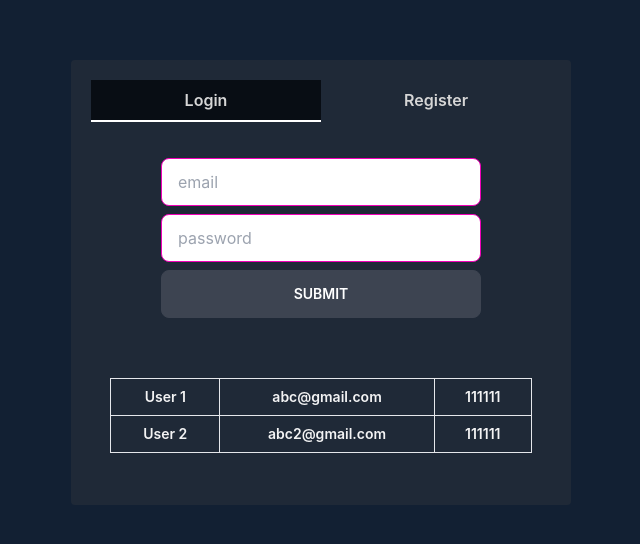
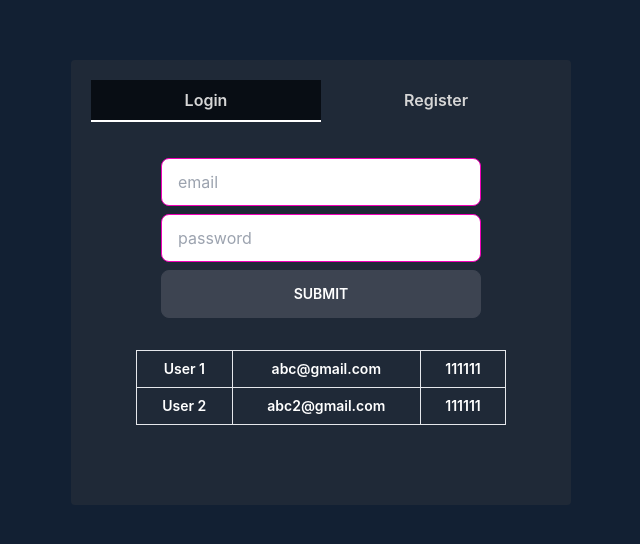
Before and after one commit to buariful/texto-frontend, a React (Create React App) app: page / in a window 1280 px wide. Shown: the part 118-662 px from the top of the page, without its empty margins (319-959 px from the left). Built offline with nearby package versions, Linux system fonts and the light colour scheme; no server answers.

Commit message:
login form info updated

```diff
--- a/src/components/home/LoginForm.jsx
+++ b/src/components/home/LoginForm.jsx
@@ -82,12 +82,11 @@ const LoginForm = ({ loginTab }) => {
         >
           Submit
         </button>
-      </form>
-      <div className="overflow-x-auto w-11/12 max-w-[500px] mx-auto my-8">
+        <div className="overflow-x-auto w-11/12 max-w-[500px] mx-auto my-8 text-white">
           <table className="min-w-full border text-center text-sm font-light ">
             <tbody>
               <tr
-              className="border-b font-semibold cursor-pointer hover:bg-blue-gray-50 duration-300"
+                className="border-b font-semibold cursor-pointer hover:bg-gray-300 hover:text-slate-800 duration-300"
                 onClick={() => {
                   setEmail("abc@gmail.com");
                   setPassword("111111");
@@ -103,7 +102,7 @@ const LoginForm = ({ loginTab }) => {
               </tr>
 
               <tr
-              className="border-b font-semibold cursor-pointer hover:bg-blue-gray-50 duration-300"
+                className="border-b font-semibold cursor-pointer hover:bg-gray-300 hover:text-slate-800 duration-300"
                 onClick={() => {
                   setEmail("abc2@gmail.com");
                   setPassword("111111");
@@ -120,6 +119,7 @@ const LoginForm = ({ loginTab }) => {
             </tbody>
           </table>
         </div>
+      </form>
     </>
   );
 };
```
Lines whose indentation alone changed are shown as unchanged.
